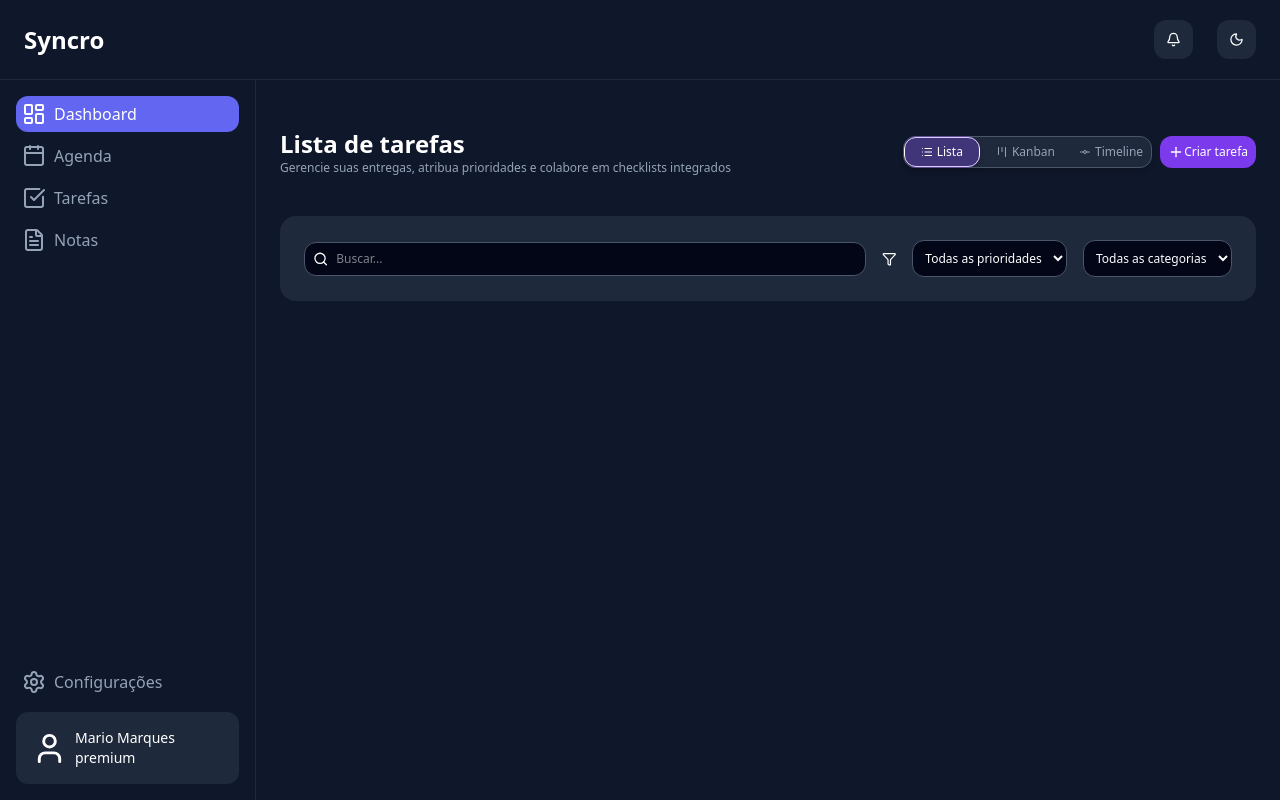
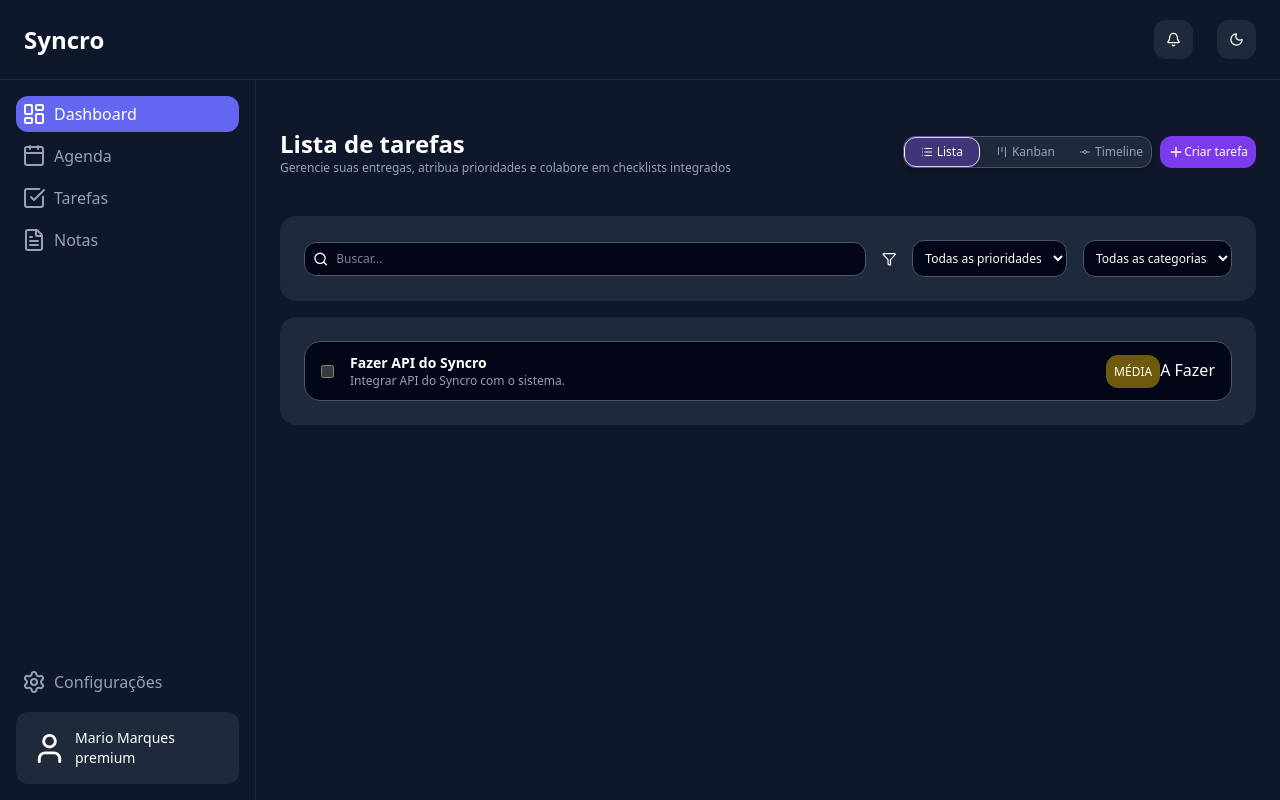
Before and after one commit to mario-leandro/productivity_website, a Next.js app: page /tarefas in a window 1280 px wide. Built offline with nearby package versions, Linux system fonts and the light colour scheme.

Commit message:
criando bloco de tarefas em lista

```diff
--- a/app/tarefas/page.tsx
+++ b/app/tarefas/page.tsx
@@ -100,6 +100,40 @@ export default function Tarefas() {
           </select>
         </div>
       </div>
+
+      <div className="flex flex-col gap-4 bg-[var(--surface)] rounded-2xl p-6">
+        <div className="h-15 flex flex-row justify-between bg-[var(--surface-three)] border border-[var(--surface-four)] rounded-2xl">
+          <div className="flex flex-row">
+            <div className="flex flex-row justify-between items-center p-4">
+              <input type="checkbox" name="completed" id="completed" />
+              <div className="w-full flex flex-col"></div>
+            </div>
+
+            <div className="flex flex-col justify-center items-start">
+              <p className="text-sm text-[var(--text)] font-semibold">
+                Fazer API do Syncro
+              </p>
+              <p className="text-xs text-[var(--text-secundary)]">
+                Integrar API do Syncro com o sistema.
+              </p>
+            </div>
+          </div>
+
+          <div className="flex flex-row gap-3 p-4">
+            <div></div>
+            <div></div>
+            <div>
+              {/* Prioridade */}
+              <span className="bg-yellow-400/43 text-white text-xs uppercase rounded-xl p-2">
+                Média
+              </span>
+
+              {/* Status */}
+              <span className="">A Fazer</span>
+            </div>
+          </div>
+        </div>
+      </div>
     </div>
   );
 }
```
